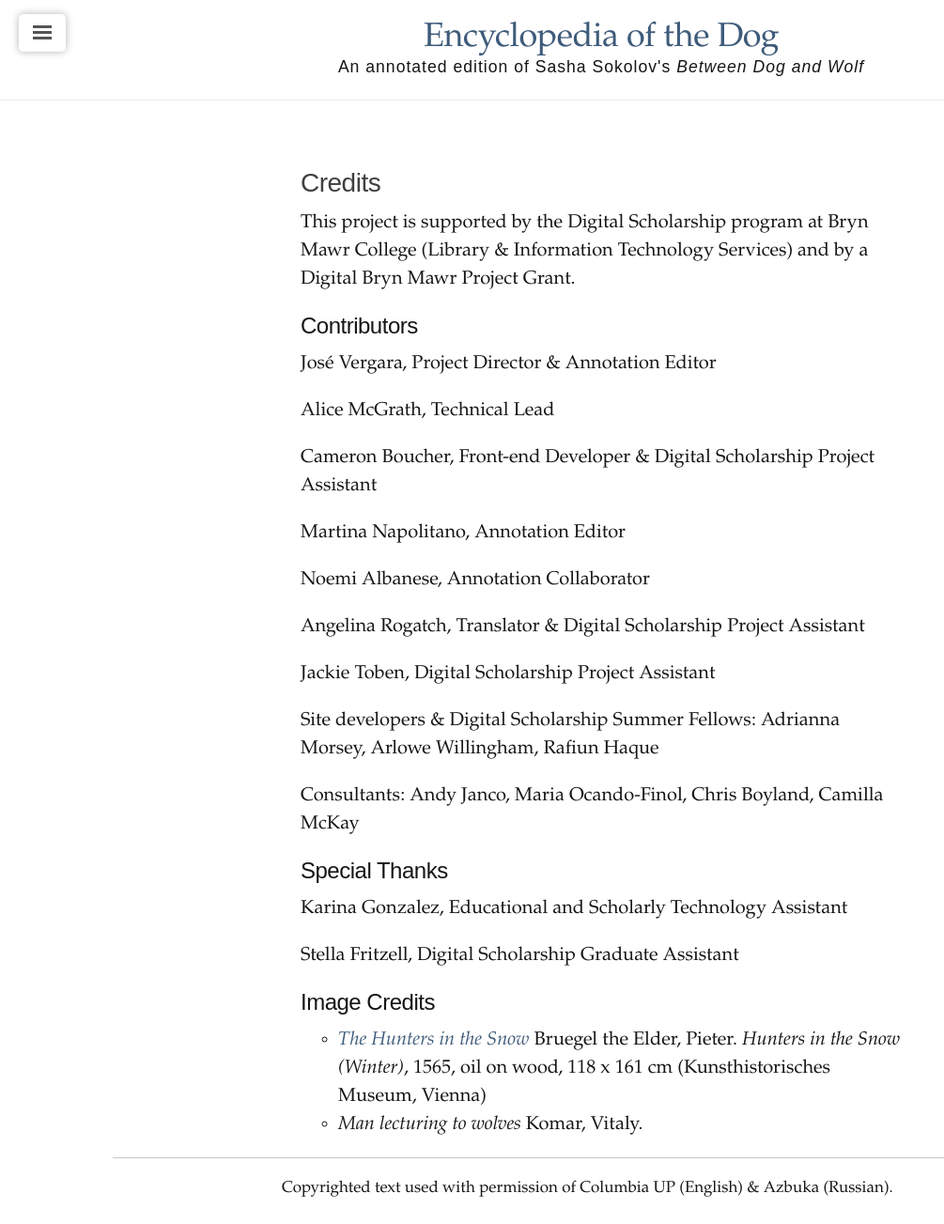
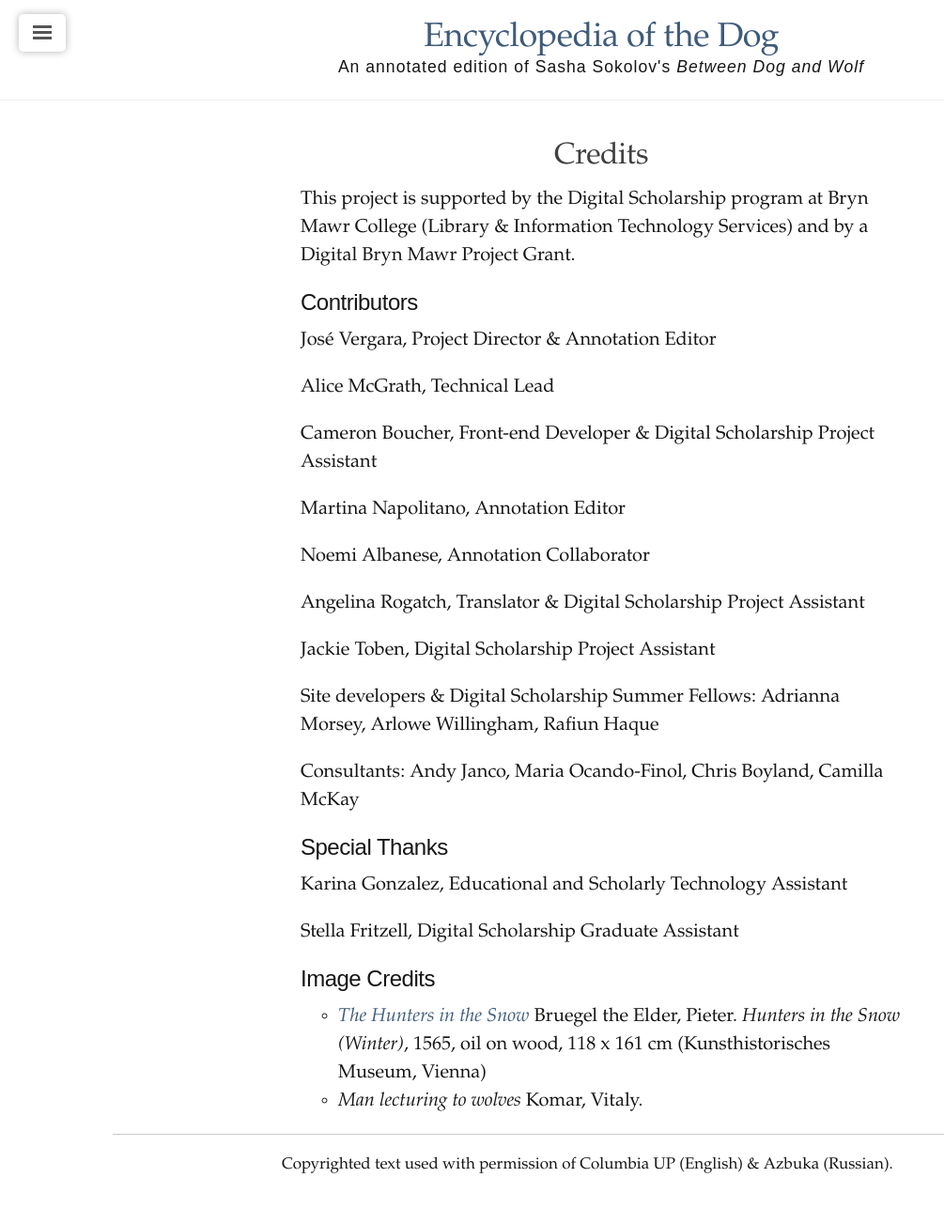
Before and after one commit to encyclopedia-of-the-dog/encyclopedia-of-the-dog.github.io, a Jekyll site: the page built from credits.md, in a window 1280 px wide. Shown: the whole page at 94% size, without its empty margins (0-1005 px from the left). Built offline with Jekyll 4.4.1, drawn with Linux system fonts in a browser that asks for light colours; after the commit the page ends 1278 px from its top, so only the background shows below that.

Commit message:
change page title styles

```diff
--- a/_sass/_ed.scss
+++ b/_sass/_ed.scss
@@ -130,8 +130,15 @@ h1.text-title {
   font-size: 1.4rem;
 }
 
+h1.page-title {
+  font-size: 1.6rem;
+  font-family: $main-font;
+  text-align: center;
+  margin-top: 0;
+}
+
 h2 {
-  margin-top: 1rem;
+  margin-top: 0.5rem;
   font-size: 1.2rem;
 }
 
@@ -231,7 +238,7 @@ tbody tr:nth-child(odd) th {
   position: relative;
   top: -40px;
   border-bottom: 1px solid #eee;
-  margin-bottom: 1.5rem;
+  /* margin-bottom: 1.5rem; */
   padding-top: 26px;
   padding-bottom: 1rem;
   text-align: center;
```
